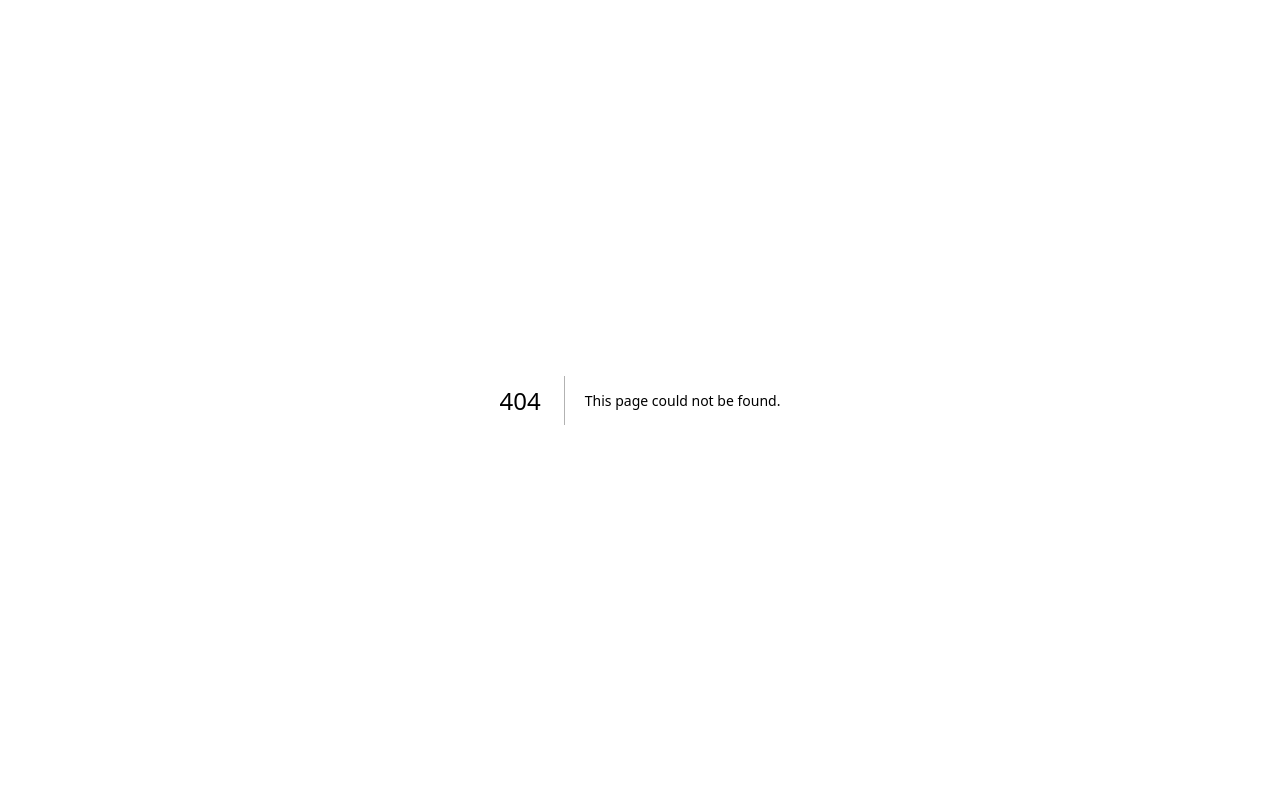
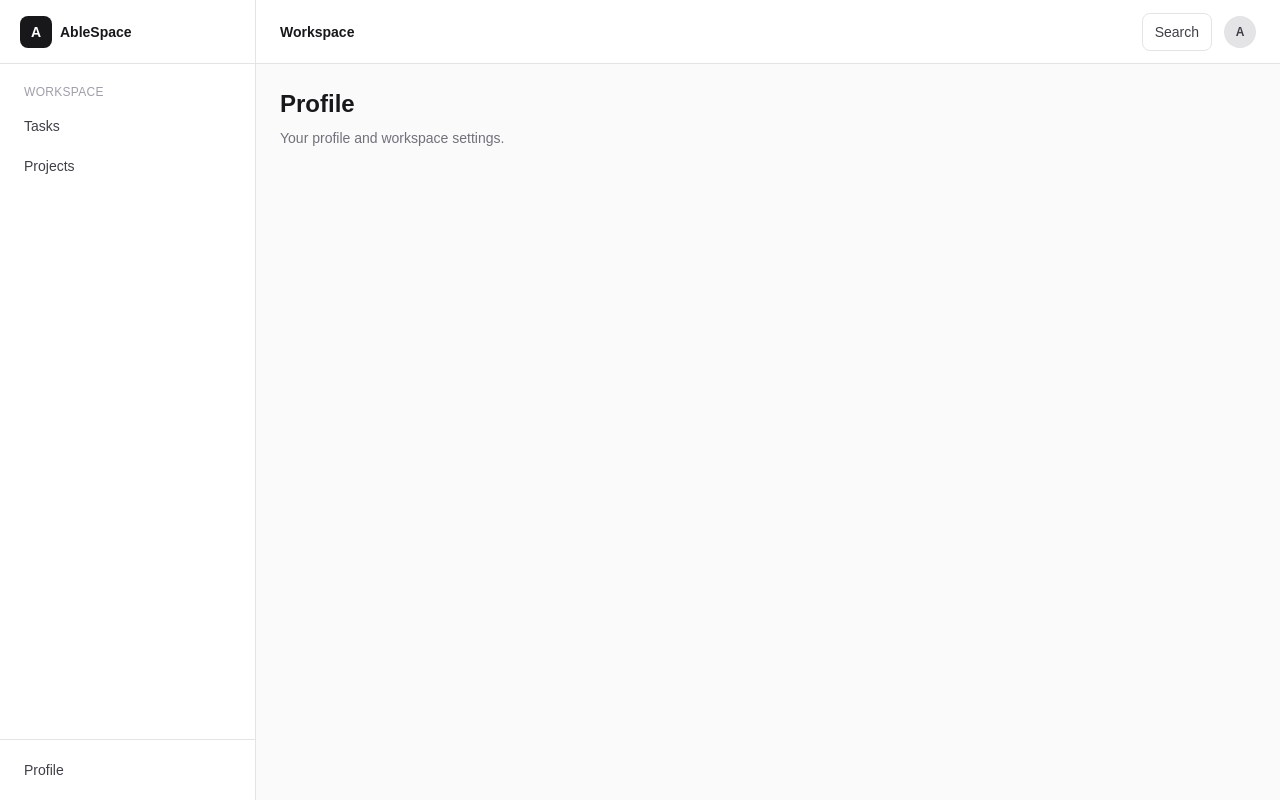
Before and after one commit to ashokguthula/AbleSpace, a Next.js app in the folder frontend/: page /profile in a window 1280 px wide. Before the commit this address had no page. Built offline with nearby package versions, Linux system fonts and the light colour scheme.

Commit message:
Build AbleSpace application shell

```diff
--- /dev/null
+++ b/frontend/app/(dashboard)/layout.tsx
@@ -0,0 +1,22 @@
+import Sidebar from "@/components/layout/Sidebar";
+import Header from "@/components/layout/Header";
+
+export default function DashboardLayout({
+  children,
+}: {
+  children: React.ReactNode;
+}) {
+  return (
+    <div className="flex min-h-full flex-1 bg-zinc-50">
+      <Sidebar />
+
+      <div className="flex min-w-0 flex-1 flex-col">
+        <Header />
+
+        <main className="flex-1 p-4 md:p-6">
+          {children}
+        </main>
+      </div>
+    </div>
+  );
+}
--- /dev/null
+++ b/frontend/app/(dashboard)/profile/page.tsx
@@ -0,0 +1,13 @@
+export default function ProfilePage() {
+  return (
+    <section>
+      <h2 className="text-2xl font-semibold text-zinc-900">
+        Profile
+      </h2>
+
+      <p className="mt-2 text-sm text-zinc-500">
+        Your profile and workspace settings.
+      </p>
+    </section>
+  );
+}
--- /dev/null
+++ b/frontend/app/(dashboard)/projects/page.tsx
@@ -0,0 +1,13 @@
+export default function ProjectsPage() {
+  return (
+    <section>
+      <h2 className="text-2xl font-semibold text-zinc-900">
+        Projects
+      </h2>
+
+      <p className="mt-2 text-sm text-zinc-500">
+        Your projects workspace.
+      </p>
+    </section>
+  );
+}
--- /dev/null
+++ b/frontend/app/(dashboard)/tasks/page.tsx
@@ -0,0 +1,13 @@
+export default function TasksPage() {
+  return (
+    <section>
+      <h2 className="text-2xl font-semibold text-zinc-900">
+        Tasks
+      </h2>
+
+      <p className="mt-2 text-sm text-zinc-500">
+        Your task management workspace.
+      </p>
+    </section>
+  );
+}
--- /dev/null
+++ b/frontend/components/layout/Header.tsx
@@ -0,0 +1,24 @@
+export default function Header() {
+  return (
+    <header className="flex h-16 items-center justify-between border-b border-zinc-200 bg-white px-4 md:px-6">
+      <div>
+        <h1 className="text-sm font-semibold text-zinc-900">
+          Workspace
+        </h1>
+      </div>
+
+      <div className="flex items-center gap-3">
+        <button
+          type="button"
+          className="rounded-lg border border-zinc-200 px-3 py-2 text-sm text-zinc-700 hover:bg-zinc-50"
+        >
+          Search
+        </button>
+
+        <div className="flex h-8 w-8 items-center justify-center rounded-full bg-zinc-200 text-xs font-semibold text-zinc-700">
+          A
+        </div>
+      </div>
+    </header>
+  );
+}
--- /dev/null
+++ b/frontend/components/layout/sidebar.tsx
@@ -0,0 +1,50 @@
+import Link from "next/link";
+
+export default function Sidebar() {
+  return (
+    <aside className="hidden w-64 shrink-0 border-r border-zinc-200 bg-white md:flex md:flex-col">
+      <div className="flex h-16 items-center border-b border-zinc-200 px-5">
+        <div className="flex items-center gap-2">
+          <div className="flex h-8 w-8 items-center justify-center rounded-lg bg-zinc-900 text-sm font-semibold text-white">
+            A
+          </div>
+
+          <span className="text-sm font-semibold text-zinc-900">
+            AbleSpace
+          </span>
+        </div>
+      </div>
+
+      <div className="flex-1 px-3 py-5">
+        <p className="px-3 pb-2 text-xs font-medium uppercase tracking-wide text-zinc-400">
+          Workspace
+        </p>
+
+        <nav className="space-y-1">
+          <Link
+            href="/tasks"
+            className="block rounded-lg px-3 py-2 text-sm text-zinc-700 hover:bg-zinc-100"
+          >
+            Tasks
+          </Link>
+
+          <Link
+            href="/projects"
+            className="block rounded-lg px-3 py-2 text-sm text-zinc-700 hover:bg-zinc-100"
+          >
+            Projects
+          </Link>
+        </nav>
+      </div>
+
+      <div className="border-t border-zinc-200 p-3">
+        <Link
+          href="/profile"
+          className="block rounded-lg px-3 py-2 text-sm text-zinc-700 hover:bg-zinc-100"
+        >
+          Profile
+        </Link>
+      </div>
+    </aside>
+  );
+}
```
Also changed, not shown: 1 other file (tests, documents, lock files or other folders).
